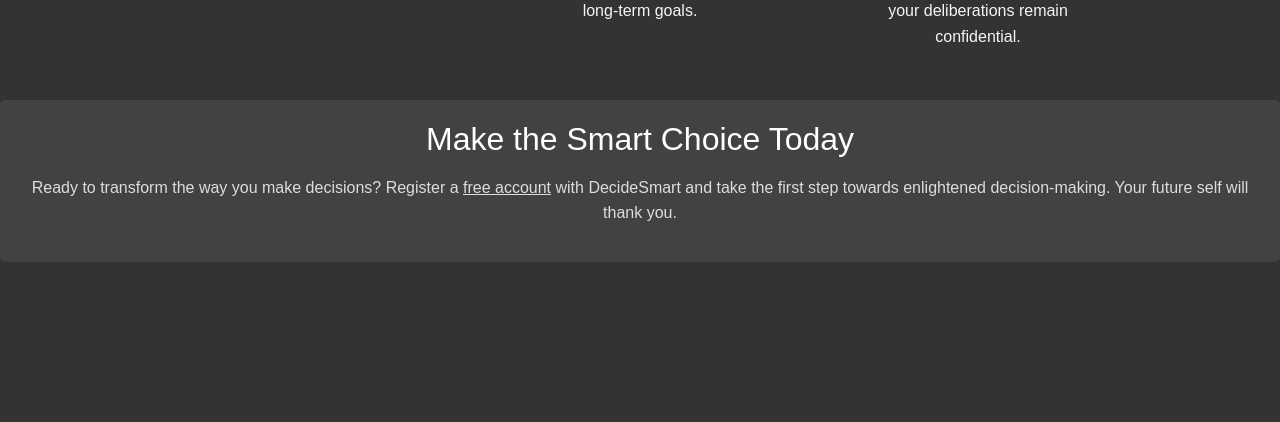
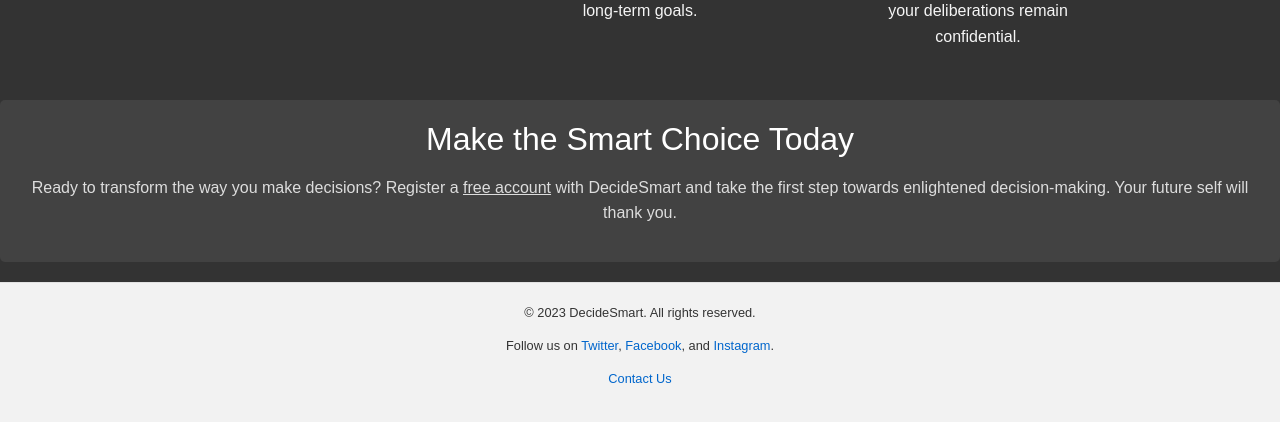
Before and after one commit to Sha1nal/decideSmart, a Flask app: page / in a window 1280 px wide. Shown: the part 487-909 px from the top of the page. Before the commit the page ends 749 px from the top, so only its background shows below. Run offline with Flask 3, Linux system fonts and the light colour scheme.

Commit message:
Analytics complete, added footer and updated template for analytics

```diff
--- a/app/static/css/style.css
+++ b/app/static/css/style.css
@@ -171,3 +171,21 @@
       -webkit-overflow-scrolling: touch;
     }
   }
+
+  footer {
+    background-color: #f2f2f2; /* Light gray background */
+    color: #333; /* Dark text */
+    text-align: center;
+    padding: 20px 0;
+    font-size: 0.8em;
+    border-top: 1px solid #e2e2e2;
+}
+
+footer a {
+    color: #0066cc; /* Blue link color */
+    text-decoration: none; /* No underline */
+}
+
+footer a:hover {
+    text-decoration: underline; /* Underline on hover */
+}
--- a/app/templates/base.html
+++ b/app/templates/base.html
@@ -69,6 +69,18 @@
 
         {% block content %}{% endblock %}
 
+        <footer>
+          <div class="footer-content">
+              <p>© 2023 DecideSmart. All rights reserved.</p>
+              <p>Follow us on
+                  <a href="https://twitter.com/yourtwitterhandle">Twitter</a>,
+                  <a href="https://www.facebook.com/yourfacebookpage">Facebook</a>, and
+                  <a href="https://www.instagram.com/yourinstagramhandle">Instagram</a>.
+              </p>
+              <p><a href="/contact">Contact Us</a></p>
+          </div>
+      </footer>
+
         <script src="https://cdn.jsdelivr.net/npm/bootstrap@5.0.2/dist/js/bootstrap.bundle.min.js" integrity="sha384-MrcW6ZMFYlzcLA8Nl+NtUVF0sA7MsXsP1UyJoMp4YLEuNSfAP+JcXn/tWtIaxVXM" crossorigin="anonymous"></script>
 
     </body>
```
Also changed, not shown: app/templates/analytics.html (+26 -1 lines).
